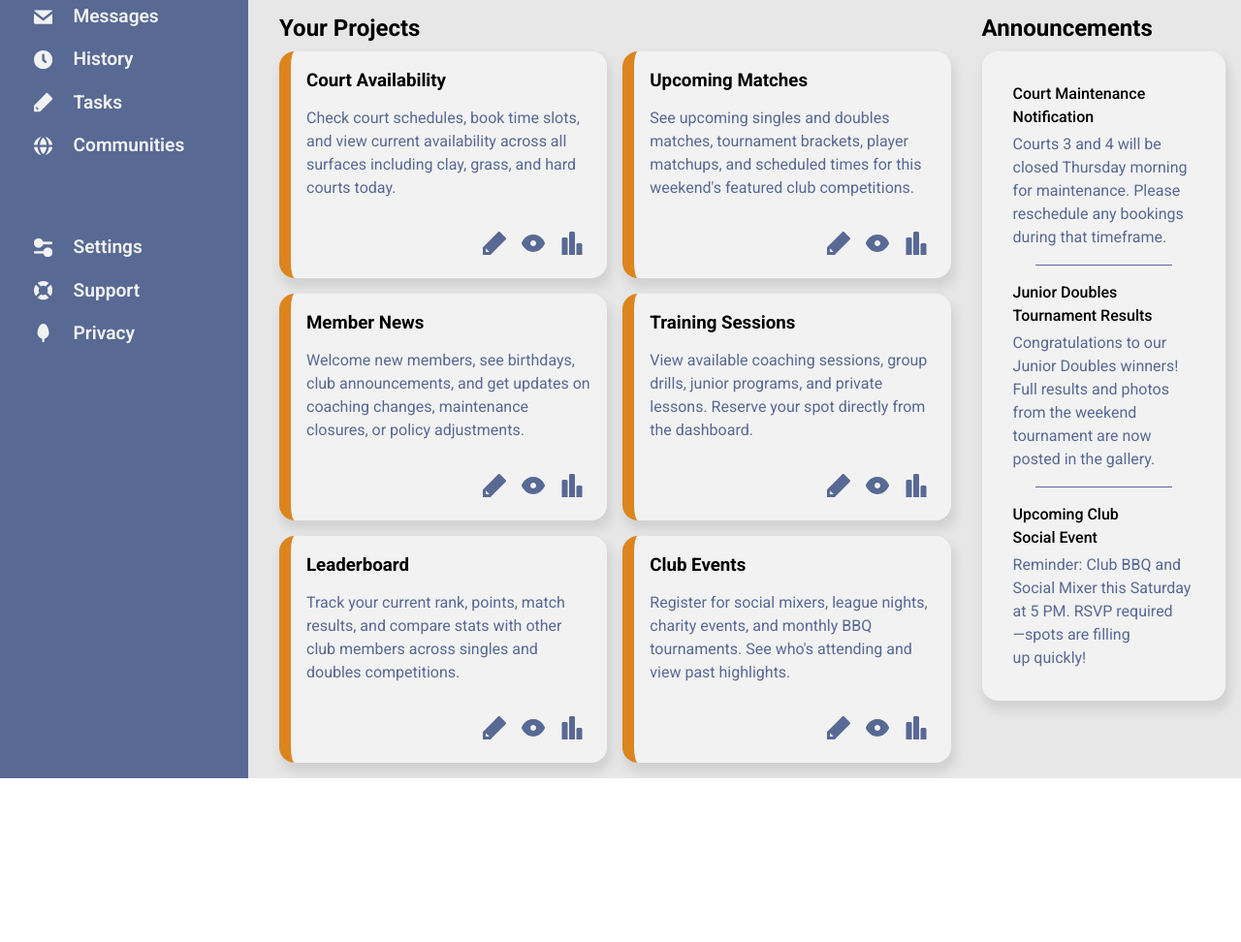
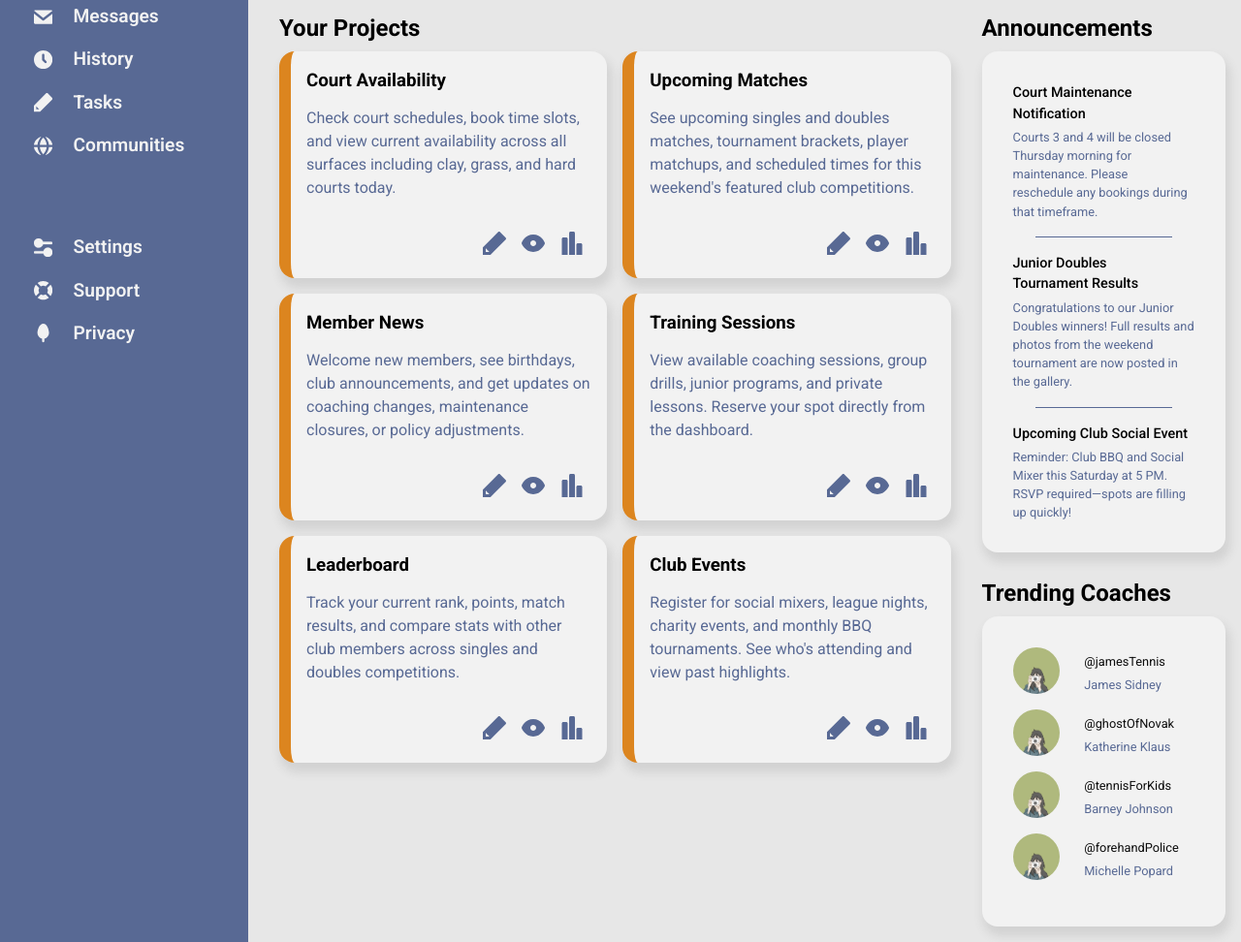
Before and after one commit to ClaudeDebussy/odin-dashboard, a plain HTML site: page dashboard.html in a window 1280 px wide. Shown: the part 189-1161 px from the top of the page at 97% size. Before the commit the page ends 992 px from the top, so only its background shows below. Drawn offline with Linux system fonts and the light colour scheme.

Commit message:
Finish trending-area

```diff
--- a/dashboard.html
+++ b/dashboard.html
@@ -167,10 +167,33 @@
             <h3>Upcoming Club Social Event</h3>
             <p>Reminder: Club BBQ and Social Mixer this Saturday at 5 PM. RSVP required—spots are filling up quickly!</p>
           </div>
-
+        </div>
+        <div class="trending-area">
+          <h2 class="main-content-heading">Trending Coaches</h2>
+          <div class="trending-card card">
+            <div class="trending-line">
+              <img src="photos/girl-9617241_640.png" alt="A hand-drawn image of a girl with a camera. By buah_cherri via Pixabay">
+              <p class="handle">@jamesTennis</p>
+              <p class="username">James Sidney</p>
+            </div>
+            <div class="trending-line">
+              <img src="photos/girl-9617241_640.png" alt="A hand-drawn image of a girl with a camera. By buah_cherri via Pixabay">
+              <p class="handle">@ghostOfNovak</p>
+              <p class="username">Katherine Klaus</p>
+            </div>
+            <div class="trending-line">
+              <img src="photos/girl-9617241_640.png" alt="A hand-drawn image of a girl with a camera. By buah_cherri via Pixabay">
+              <p class="handle">@tennisForKids</p>
+              <p class="username">Barney Johnson</p>
+            </div>
+            <div class="trending-line">
+              <img src="photos/girl-9617241_640.png" alt="A hand-drawn image of a girl with a camera. By buah_cherri via Pixabay">
+              <p class="handle">@forehandPolice</p>
+              <p class="username">Michelle Popard</p>
+            </div>
+          </div>
         </div>
       </div>
-
     </div>
 
   </div>
--- a/styles.css
+++ b/styles.css
@@ -367,9 +367,13 @@ ul {
 }
 
 .announcements-trending-area h3 {
-  font-size: 1em;
+  font-size: .9em;
   font-weight: 500;
   margin-bottom: .25em;
+}
+
+.announcements-trending-area p {
+  font-size: .8em;
 }
 
 .announcements-divider-line {
@@ -381,3 +385,38 @@ ul {
   margin-top: 1em;
   margin-bottom: 1em;
 }
+
+.trending-line {
+  display: grid;
+  grid-template-areas:
+  'image handle'
+  'image username';
+  grid-template-columns: 48px auto;
+  margin-bottom: 1em;
+  align-items: end;
+}
+
+.trending-line img {
+  grid-area: image;
+
+  object-fit: cover;
+  height: 48px;
+  width: 48px;
+  border-radius: 50%;
+}
+
+.trending-line .handle,
+.trending-line .username {
+  margin-left: 2em;
+  justify-self: left;
+}
+
+.trending-line .handle {
+  grid-area: handle;
+
+  color: var(--dashboard-black);
+}
+
+.trending-line .username {
+  grid-area: username;
+}
```
